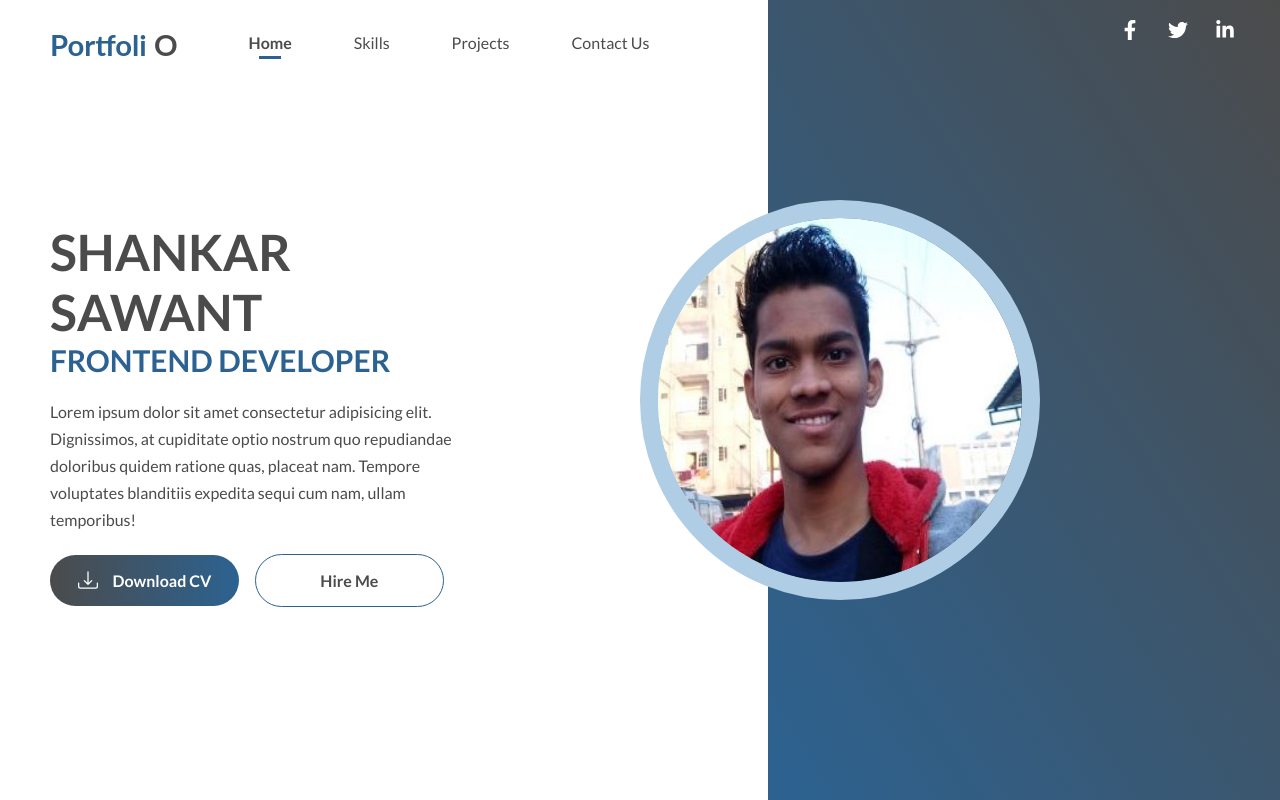
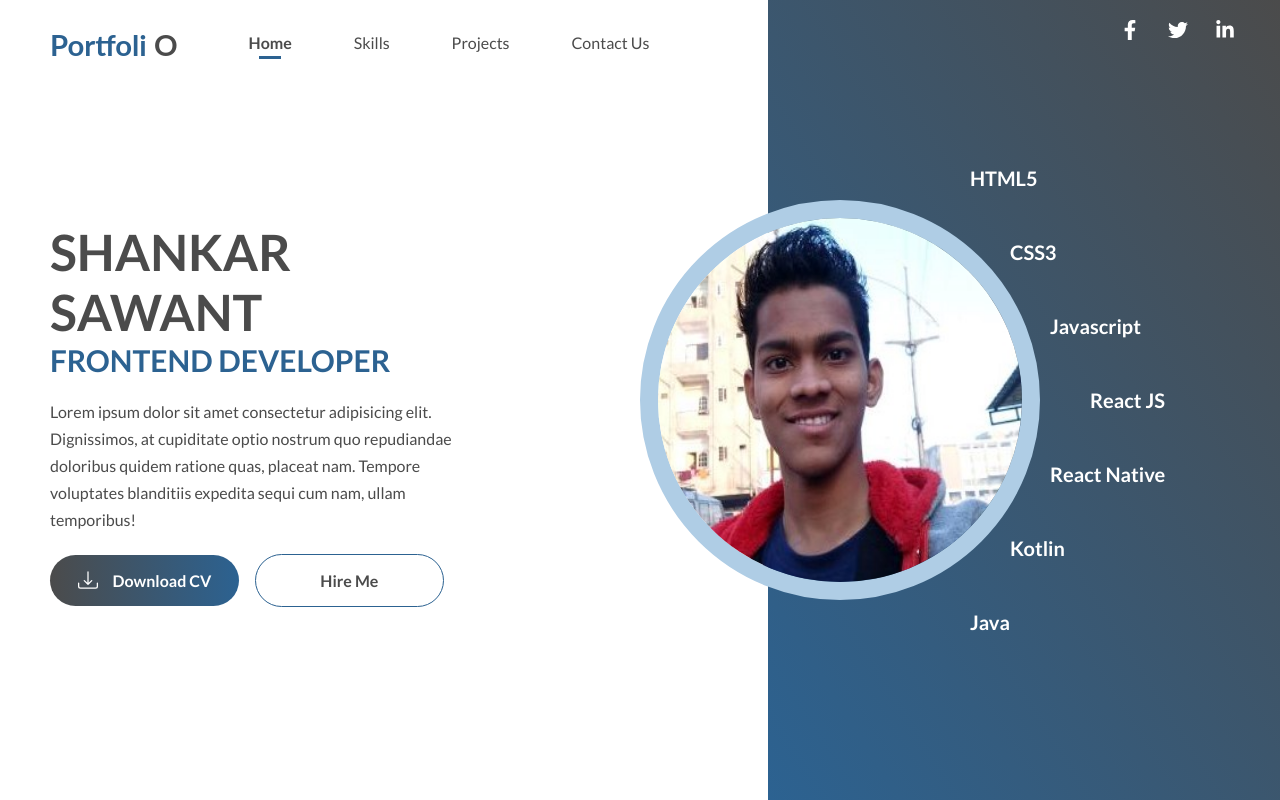
Before and after one commit to shankar81/portfolio-next, a Next.js app: page / in a window 1280 px wide. Built offline with nearby package versions, Linux system fonts and the light colour scheme.

Commit message:
added circular texts

```diff
--- a/components/Sidebar/Sidebar.module.css
+++ b/components/Sidebar/Sidebar.module.css
@@ -28,13 +28,8 @@
   width: 40rem;
   border-radius: 50%;
   overflow: hidden;
-  border: 1.8rem solid transparent;
   border: 1.8rem solid var(--color-Primary-light);
-  /* background-image: linear-gradient(
-    to left,
-    var(--color-Primary-light) ,
-    transparent
-  ); */
+  margin-right: 5rem;
 }
 
 .image {
@@ -52,8 +47,24 @@
   z-index: 5;
 
   display: flex;
-  flex-direction: column;
   align-items: center;
   justify-content: center;
   align-self: flex-start;
 }
+
+.skills {
+  list-style: none;
+
+  display: flex;
+  flex-direction: column;
+}
+
+.skill {
+  font-size: 2rem;
+  margin-bottom: 4rem;
+  color: var(--color-background);
+}
+
+.skill:last-of-type {
+  margin: 0;
+}
--- a/components/Sidebar/Sidebar.tsx
+++ b/components/Sidebar/Sidebar.tsx
@@ -2,6 +2,15 @@ import Image from "next/image";
 import { FaFacebookF, FaTwitter, FaLinkedinIn } from "react-icons/fa";
 import classes from "./Sidebar.module.css";
 
+const skills = [
+  "HTML5",
+  "CSS3",
+  "Javascript",
+  "React JS",
+  "React Native",
+  "Kotlin",
+  "Java",
+];
 const Sidebar = () => {
   return (
     <div className={classes.container}>
@@ -26,6 +35,26 @@ const Sidebar = () => {
             className={classes.image}
           />
         </div>
+
+        <div className={classes.skills}>
+          {skills.map((el, index) => {
+            let center = Math.round(skills.length / 2) - 1;
+            let margin = index - center;
+
+            if (center !== index && margin < 0) {
+              margin = -margin;
+            }
+            return (
+              <h4
+                key={index}
+                style={{ marginLeft: -(margin * 40) }}
+                className={classes.skill}
+              >
+                {el}
+              </h4>
+            );
+          })}
+        </div>
       </div>
     </div>
   );
--- a/styles/globals.css
+++ b/styles/globals.css
@@ -60,3 +60,11 @@ li {
   color: red;
   margin-right: 1.5rem;
 }
+
+.DIV {
+  shape-outside: circle(50%);
+  width: 300px;
+  height: 500px;
+  float: left;
+  opacity: .2;
+}
```
